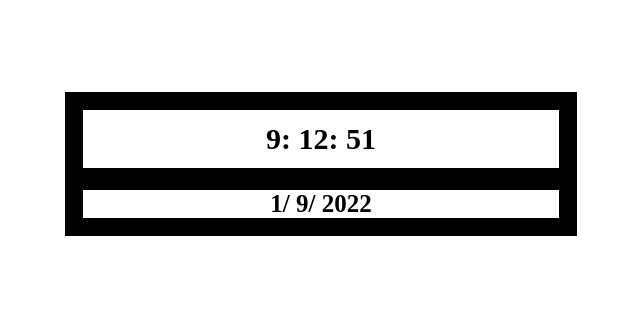
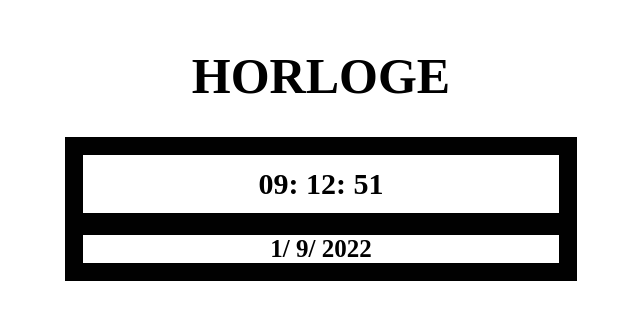
Before and after one commit to geekPastor/horloge, a plain HTML site: page index.html in a window 1280 px wide. Shown: the part 196-516 px from the top of the page, without its empty margins (319-959 px from the left). Drawn offline with Linux system fonts and the light colour scheme.

Commit message:
Ajout du 0 pour les cas des heures < 10, minutes < 10 et secondes < 10

```diff
--- a/app.js
+++ b/app.js
@@ -1,20 +1,5 @@
-/*let nomArray = ["majoie", "chrinovic", "alphonsine", "zaina", "david", "ludovic"]
-
-nomArray.forEach(function(nom){
-    console.log(nom);
-})*/
-
 let maintenant = new Date();
 
-/*
-let jour = maintenant.getDate();
-let heure = maintenant.getHours();
-let minutes = maintenant.getMinutes();
-let seconde = maintenant.getSeconds();
-console.log(jour);
-console.log(heure);
-console.log(minutes);
-console.log(seconde)*/
 
 let heure = document.querySelector('.heure');
 
@@ -22,9 +7,6 @@ let minutes = document.querySelector('.minutes');
 
 let secondes = document.querySelector('.secondes');
 
-heure.textContent = maintenant.getHours();
-minutes.textContent =" " + maintenant.getMinutes();
-secondes.textContent = maintenant.getSeconds();
 
 
 let nom__jour = document.querySelector('.nom__jour');
@@ -32,8 +14,35 @@ let jour = document.querySelector('.jour');
 let mois = document.querySelector('.mois');
 let annee = document.querySelector('.annee');
 
+function dateActuelle(){
+
+    let hours = maintenant.getHours();
+    let minute = maintenant.getMinutes();
+    let seconde = maintenant.getSeconds();
+
+    if (hours < 10) {
+        hours = "0" + hours;
+    }
+
+    if(minute < 10){
+        minute = "0" + minute;
+    }
+
+    if(seconde < 10){
+        seconde = "0" + seconde
+    }
+
+    heure.textContent = hours;
+    minutes.textContent = minute;
+    secondes.textContent = seconde;
+
+    jour.textContent = maintenant.getDate();
+    mois.textContent = maintenant.getMonth() + 1;
+    annee.textContent = maintenant.getFullYear();
+
+}
 
 
-jour.textContent = maintenant.getDate();
-mois.textContent = maintenant.getMonth() + 1;
-annee.textContent = maintenant.getFullYear();
+setInterval(
+    dateActuelle()
+    , 1000);
--- a/index.html
+++ b/index.html
@@ -9,7 +9,7 @@
 </head>
 <body onload=dateActuelle();>
 
-
+    <h1>horloge</h1>
     <div class="horloge">
         <div class="haut">
             <p>
--- a/style.css
+++ b/style.css
@@ -11,6 +11,13 @@ body{
     display: flex;
     justify-content: center;
     align-items: center;
+    flex-direction: column;
+}
+
+body h1{
+    font-size: 50px;
+    text-transform: uppercase;
+    margin-bottom: 2rem;
 }
 .horloge{
     width: 40%;
```
